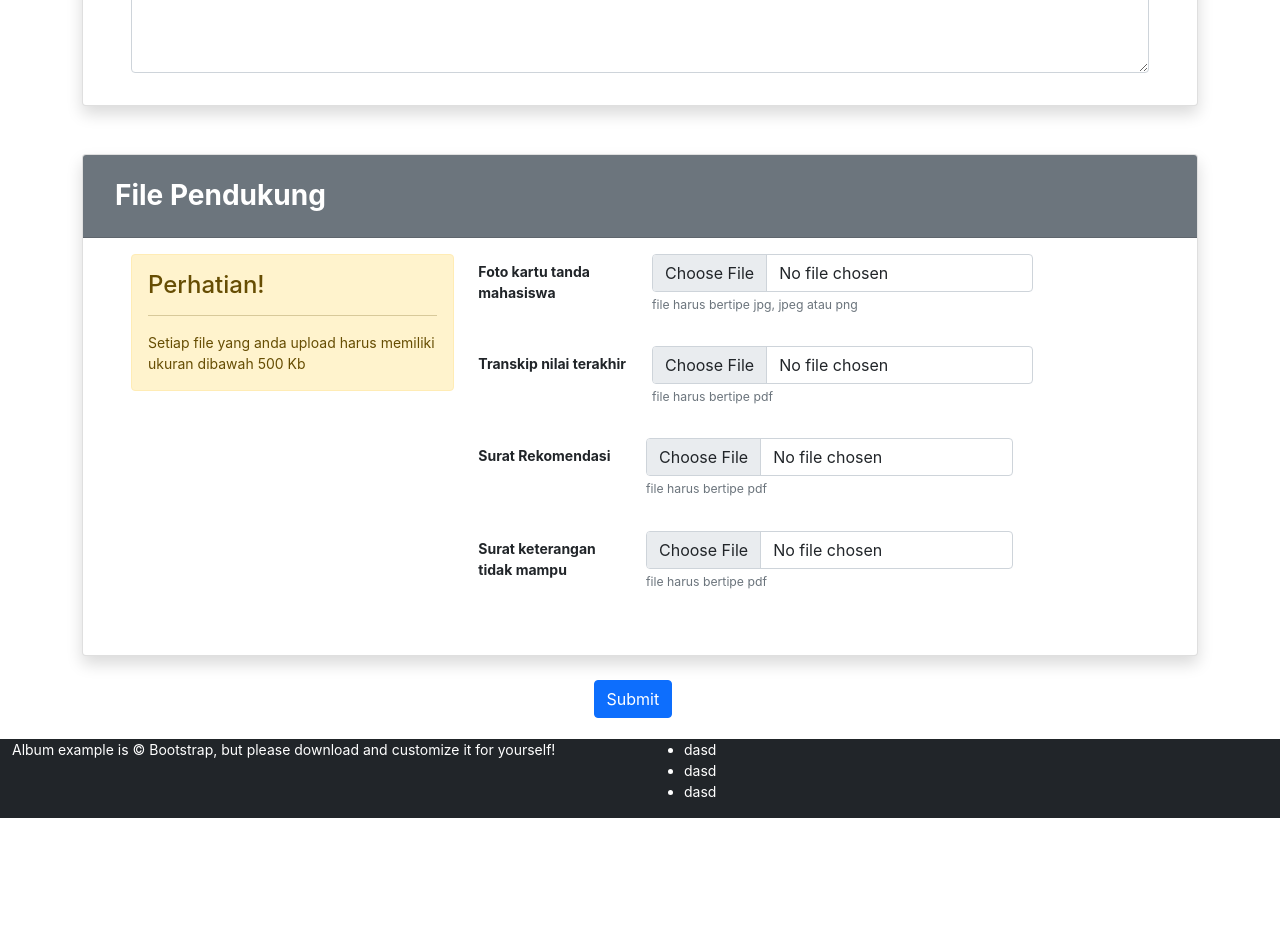
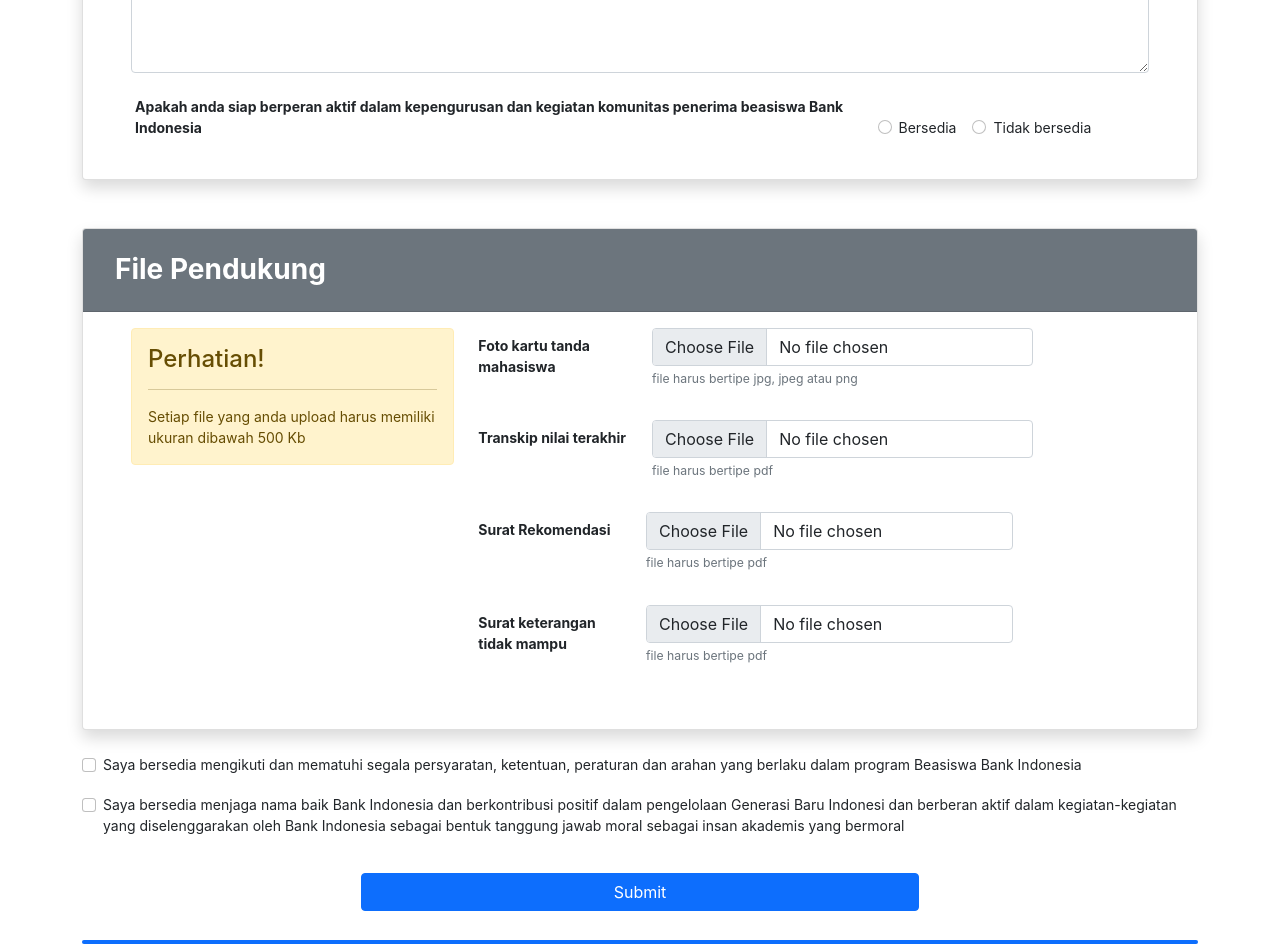
Before and after one commit to Dinel13/genbi, a React (Create React App) app: page /pendaftaran in a window 1280 px wide. Shown: the part 3880-4832 px from the top of the page. Before the commit the page ends 4698 px from the top, so only its background shows below. Built offline with nearby package versions, Linux system fonts and the light colour scheme.

Commit message:
fixing the modal

```diff
--- a/package.json
+++ b/package.json
@@ -15,6 +15,7 @@
     "react-redux": "^7.2.2",
     "react-router-dom": "^5.2.0",
     "react-scripts": "4.0.1",
+    "react-transition-group": "^4.4.1",
     "redux": "^4.0.5",
     "redux-thunk": "^2.3.0",
     "web-vitals": "^0.2.4"
--- a/src/Page/Home.js
+++ b/src/Page/Home.js
@@ -1,10 +1,21 @@
-import React from "react";
+import React, { useState } from "react";
+import Modal from "../components/Modal/Modal";
 import Pemisah from "../components/Pemisah";
 
 const Home = (props) => {
+  const [modall, setModall] = useState(false);
+
   return (
     <div className="container main">
       <Pemisah />
+      <button
+        onClick={() => {
+          setModall(true);
+        }}
+      >
+        Open Mo
+      </button>
+      {modall && <Modal modall={modall} setModall={setModall} />}
     </div>
   );
 };
--- a/src/Page/Pendaftaran.js
+++ b/src/Page/Pendaftaran.js
@@ -1,17 +1,21 @@
 import React from "react";
 import { useForm } from "react-hook-form";
+import { ErrorMessage } from "@hookform/error-message";
+
 import Note from "../components/Note";
 import DataDiri from "../components/DataDiri";
 import OrangTua from "../components/OrangTua";
 import DataKampus from "../components/DataKampus";
 import EssayBeasiswa from "../components/EssayBeasiswa";
 import FilePendukung from "../components/FilePendukung";
+import Pemisah from "../components/Pemisah";
 
 const Daftar = (props) => {
   const { register, watch, errors, handleSubmit } = useForm();
   const watchWali = watch("showWali", ""); // you can supply default value as second argument
   const watchKampus = watch("kampus", "");
   const watchJenisBeasiswa = watch("jenisBeasiswa", "");
+  const watchGenbi = watch("genbi", "");
 
   const onSubmit = (values) => {
     console.log(values);
@@ -20,25 +24,92 @@ const Daftar = (props) => {
   return (
     <div className="container">
       <div className="text-center mt-5 mb-4">
-        <h1 className='text-decoration-underline'>Form Pendaftaran beasiswa Bank Indonesia</h1>
+        <h1 className="text-decoration-underline">
+          Form Pendaftaran beasiswa Bank Indonesia
+        </h1>
       </div>
       <Note />
       <form onSubmit={handleSubmit(onSubmit)}>
         <DataDiri errors={errors} register={register} />
         <OrangTua errors={errors} register={register} watchWali={watchWali} />
         <DataKampus errors={errors} register={register} />
-        <EssayBeasiswa errors={errors} register={register} watchKampus={watchKampus}/>
-        <FilePendukung errors={errors} register={register} watchJenisBeasiswa={watchJenisBeasiswa}/>
-        <div className="col-1 mx-auto">
-        <input
-          type="submit"
-          className="btn btn-primary "
-          value="Submit"
+        <EssayBeasiswa
+          errors={errors}
+          register={register}
+          watchKampus={watchKampus}
+          watchGenbi={watchGenbi}
         />
-        <br/>
+        <FilePendukung
+          errors={errors}
+          register={register}
+          watchJenisBeasiswa={watchJenisBeasiswa}
+        />
+        <div class="col-12 mb-3">
+          <div className="form-check">
+            <input
+              className={`form-check-input ${
+                errors.arahan ? "is-invalid" : ""
+              }`}
+              type="checkbox"
+              name="arahan"
+              id="gridCheck"
+              ref={register({
+                required: "Pilihan ini garus di centang",
+              })}
+            />
+            <label className="form-check-label" htmlFor="gridCheck">
+              Saya bersedia mengikuti dan mematuhi segala persyaratan,
+              ketentuan, peraturan dan arahan yang berlaku dalam program
+              Beasiswa Bank Indonesia
+            </label>
+            <ErrorMessage
+              className="invalid-feedback"
+              name="arahan"
+              as="div"
+              errors={errors}
+            />
+          </div>
+        </div>
+        <div class="col-12 mb-3">
+          <div className="form-check">
+            <input
+              className={`form-check-input ${
+                errors.kontribusi ? "is-invalid" : ""
+              }`}
+              type="checkbox"
+              name="kontribusi"
+              id="griCheck"
+              ref={register({
+                required: "Pilihan ini garus di centang",
+              })}
+            />
+            <label className="form-check-label" htmlFor="griCheck">
+              Saya bersedia menjaga nama baik Bank Indonesia dan berkontribusi
+              positif dalam pengelolaan Generasi Baru Indonesi dan berberan
+              aktif dalam kegiatan-kegiatan yang diselenggarakan oleh Bank
+              Indonesia sebagai bentuk tanggung jawab moral sebagai insan
+              akademis yang bermoral
+            </label>
+            <ErrorMessage
+              className="invalid-feedback"
+              name="kontribusi"
+              as="div"
+              errors={errors}
+            />
+          </div>
         </div>
         <br/>
+        <div className="col-6 mx-auto">
+          <input
+            type="submit"
+            className="btn btn-primary w-100 "
+            value="Submit"
+          />
+          <br />
+        </div>
+        <br />
       </form>
+      <Pemisah />
     </div>
   );
 };
--- a/src/Page/admin/lolosBerkas/Uinam.js
+++ b/src/Page/admin/lolosBerkas/Uinam.js
@@ -8,7 +8,6 @@ import Tabel from "../../../components/admin/LolosBerkas/Tabel";
 const Uinam = (props) => {
   let { path, url } = useRouteMatch();
   const { setActive, setTitle } = props;
-
   useEffect(() => {
     setActive("berUinam");
     setTitle(["Lolos Berkas UIN Alauddin Makassar"]);
@@ -20,7 +19,7 @@ const Uinam = (props) => {
         <Tabel Unhas={Unhas} url={url} />
       </Route>
       <Route path={`${path}/:topicId`}>
-        <Pendaftar berkas={true}  />
+        <Pendaftar berkas={true} />
       </Route>
     </Switch>
   );
--- a/src/components/EssayBeasiswa.js
+++ b/src/components/EssayBeasiswa.js
@@ -2,7 +2,7 @@ import React from "react";
 import { ErrorMessage } from "@hookform/error-message";
 
 const EssayBeasiswa = (props) => {
-  const { errors, register, watchKampus } = props;
+  const { errors, register, watchKampus, watchGenbi } = props;
   return (
     <div className="card shadow mb-5 p-0">
       <div className="card-header bg-secondary p-3">
@@ -154,6 +154,71 @@ const EssayBeasiswa = (props) => {
             errors={errors}
           />
         </div>
+        <div className="form-group mb-3 row">
+          <div className="form-check ps-3">
+            <label className="col-form-label fw-bold col-sm-9">
+              Apakah anda siap berperan aktif dalam kepengurusan dan kegiatan
+              komunitas penerima beasiswa Bank Indonesia
+            </label>
+            <div className="form-check form-check-inline">
+              <input
+                className={`form-check-input ${
+                  errors.genbi ? "is-invalid" : ""
+                }`}
+                type="radio"
+                value="bersedia"
+                name="genbi"
+                ref={register({
+                  required: "pilihan ini harus dipilih",
+                })}
+              />
+              <label className="form-check-label">Bersedia</label>
+            </div>
+            <div className="form-check form-check-inline">
+              <input
+                className={`form-check-input ${
+                  errors.genbi ? "is-invalid" : ""
+                }`}
+                type="radio"
+                value="tidak bersedia"
+                name="genbi"
+                ref={register({
+                  required: "pilihan ini harus dipilih",
+                })}
+              />
+              <label className="form-check-label">Tidak bersedia</label>
+            </div>
+            {errors.genbi && "Jenis beasiswa harus diisi"}
+          </div>
+        </div>
+        {watchGenbi && (
+          <div className="form-floating col-12 mb-3">
+            <textarea
+              name="siapMengurus"
+              placeholder={`Masukkan alasan anda ${watchGenbi} mengurus dan mengikuti kegiatan`}
+              className={`form-control ${
+                errors.siapMengurus ? "is-invalid" : ""
+              }`}
+              style={{ height: "180px" }}
+              ref={register({
+                required: "Anda harus memasukkan jawaban",
+                maxLength: {
+                  value: 300,
+                  message: "maksimal 300 karakter",
+                },
+              })}
+            />
+            <label className="ps-4 fw-bold">
+              {`Masukkan alasan anda ${watchGenbi} mengurus dan mengikuti kegiatan komunitas penerima beasiswa Bank Indonesia`}
+            </label>
+            <ErrorMessage
+              className="invalid-feedback"
+              name="siapMengurus"
+              as="div"
+              errors={errors}
+            />
+          </div>
+        )}
       </div>
     </div>
   );
--- /dev/null
+++ b/src/components/Modal/Modal.js
@@ -0,0 +1,57 @@
+import React, { useState, useEffect } from "react";
+import "./modal.css";
+
+const Modal = (props) => {
+  const [modal, setModal] = useState(false);
+  const {setModall} = props
+
+  //to get the id of modal
+  useEffect(() => {
+    setModal(document.getElementById("myModall"));
+  }, [setModal]);
+
+  //to hide the modal when clicked outside the modal
+  useEffect(() => {
+    window.onclick = function (event) {
+      if (event.target == modal) {
+        setModall(false);
+      }
+    };
+  }, [modal,setModall]);
+
+  return (
+    <div id="myModall" className="modalll">
+      <div className="modal-dialog">
+        <div className="modal-content shadow-lg">
+          <div className="modal-header">
+            <h5 className="modal-title" id="exampleModalLabel">
+              {props.header}
+            </h5>
+            <button
+              className="btn-close"
+              onClick={() => {
+                props.setModall(false);
+              }}
+            ></button>
+          </div>
+          <div className="modal-body">...</div>
+          <div className="modal-footer">
+            <button
+              className="btn btn-secondary"
+              onClick={() => {
+                props.setModall(false);
+              }}
+            >
+              Batal
+            </button>
+            <button type="button" className="btn btn-primary">
+              Yakin
+            </button>
+          </div>
+        </div>
+      </div>
+    </div>
+  );
+};
+
+export default Modal;
--- /dev/null
+++ b/src/components/Modal/modal.css
@@ -0,0 +1,12 @@
+.modalll {
+  display: block; /* Hidden by default */
+  position: fixed; /* Stay in place */
+  z-index: 1; /* Sit on top */
+  left: 0;
+  top: 0;
+  width: 100%; /* Full width */
+  height: 100%; /* Full height */
+  overflow: auto; /* Enable scroll if needed */
+  background-color: rgb(0,0,0); /* Fallback color */
+  background-color: rgba(0,0,0,0.6); /* Black w/ opacity */
+}
--- a/src/index.js
+++ b/src/index.js
@@ -12,8 +12,8 @@ import "./index.css";
 import App from "./App";
 
 const rootReducer = combineReducers({
-  Auth : authReducer
-})
+  Auth: authReducer,
+});
 
 const store = createStore(rootReducer, applyMiddleware(ReduxThunk));
 
```
Also changed, not shown: 1 other file (tests, documents, lock files or other folders).
